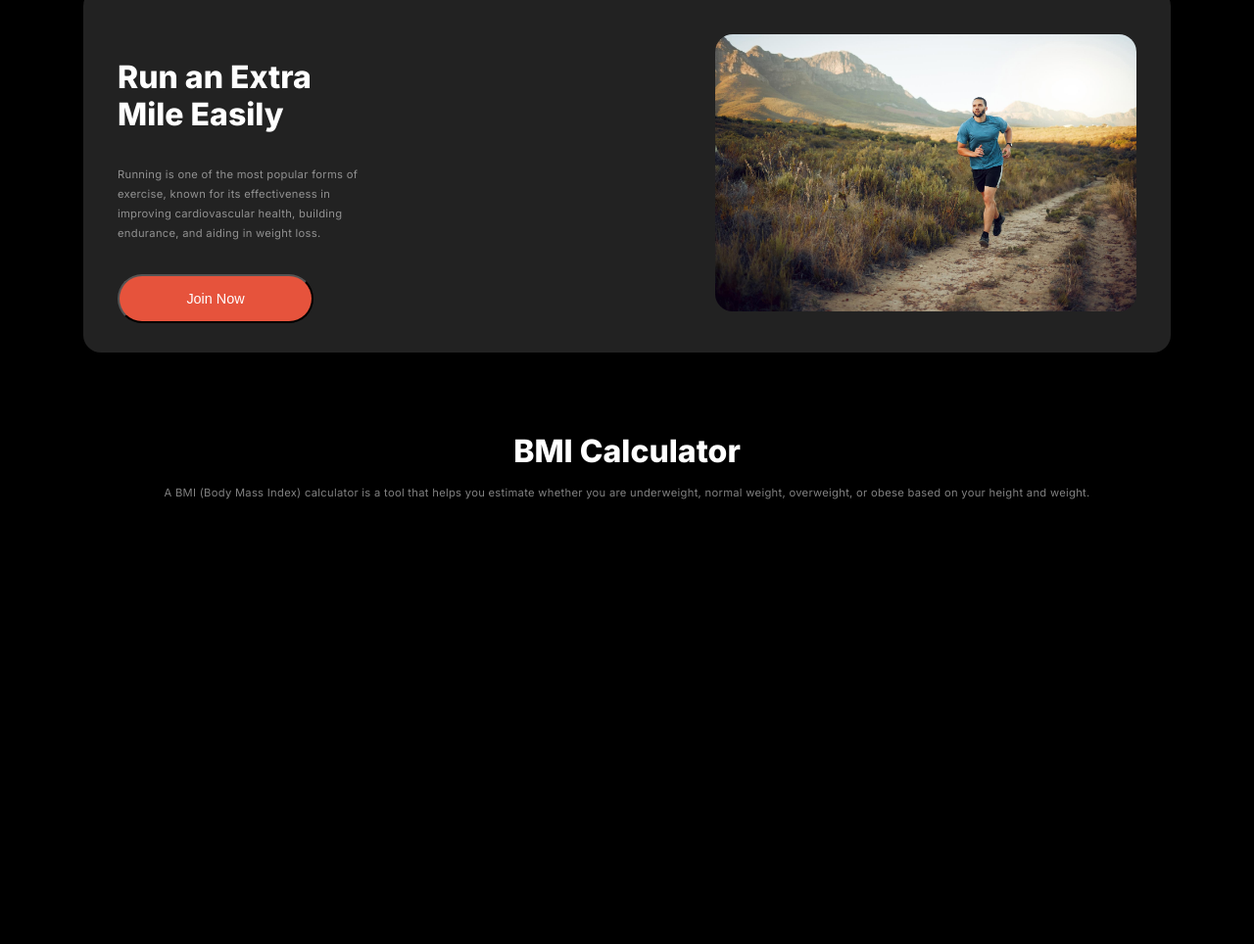
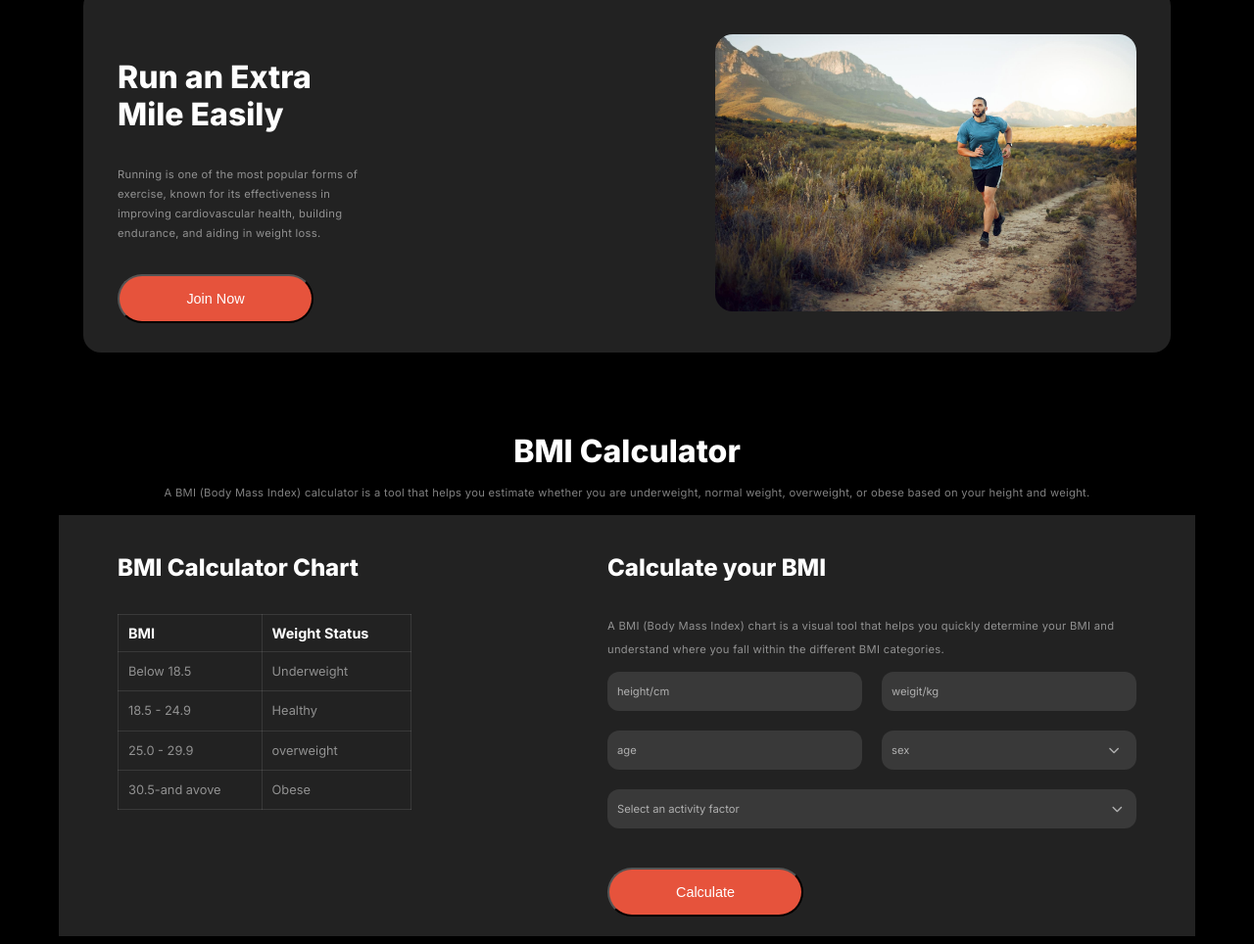
Before and after one commit to Billal223328/B10-Assignment2, a plain HTML site: page index.html in a window 1280 px wide. Shown: the part 1274-2238 px from the top of the page at 98% size. Before the commit the page ends 1808 px from the top, so only its background shows below. Drawn offline with Linux system fonts and the light colour scheme.

Commit message:
bmi chart section done

```diff
--- a/index.html
+++ b/index.html
@@ -88,6 +88,48 @@
             <h3 class="bmi-title">BMI Calculator</h3>
             <p class="bmi-description">A BMI (Body Mass Index) calculator is a tool that helps you estimate whether you are underweight, normal weight, overweight, or obese based on your height and weight.</p>
         </div>
+        <div class="bmi-chart-section">
+            <div>
+                <h4 class="bmi-title1">BMI Calculator Chart</h4>
+                <table>
+                    <thead>
+                        <tr class="th">
+                            <th class="thead">BMI</th>
+                            <th class="thead">Weight Status</th>
+                        </tr>
+                    </thead>
+                    <tbody>
+                     <tr class="tr">
+                         <td class="first">Below 18.5</td>
+                         <td>Underweight</td>
+                     </tr>
+                     <tr class="tr">
+                         <td>18.5 - 24.9</td>
+                         <td>Healthy</td>
+                     </tr>
+                     <tr class="tr">
+                         <td>25.0 - 29.9</td>
+                         <td>overweight</td>
+                     </tr>
+                     <tr class="tr">
+                         <td>30.5-and avove</td>
+                         <td>Obese</td>
+                     </tr>
+                    </tbody>
+                  </table>
+            </div>
+            <div>
+                <h4 class="bmi-title1">Calculate your BMI</h4>
+                <p class="bmi-description">A BMI (Body Mass Index) chart is a visual tool that helps you quickly determine your BMI and understand where you fall within the different BMI categories. </p>
+               <div class="grid">
+                <div class="grid-box">height/cm</div>
+                <div class="grid-box">weigit/kg</div>
+                <div class="grid-box">age</div>
+                <div class="grid-box">sex <i id="down1" class="fa fa-chevron-down"aria-hidden="true"></i></div>
+                <div class="grid-box" id="box-5">Select an activity factor<i id="down" class="fa fa-chevron-down"aria-hidden="true"></i></div>
+                <button class="primary-btn1">Calculate</button>
+               </div>
+        </div>
     </main>
     <footer></footer>
 </body>
--- a/styles/style.css
+++ b/styles/style.css
@@ -289,6 +289,76 @@ span{
     align-items: center;
     margin-top: 50px;
 }
+.bmi-chart-section{
+    max-width: 1040px;
+    /* height: 400px; */
+    /* border: 2px solid red; */
+    margin: 0 auto;
+    background: rgb(34, 34, 34);
+    display: flex;
+    gap: 200px;
+    padding: 20px 60px;
+}
+table{
+    border-collapse:collapse;
+    width: 300px;
+    height: 200px;
+}
+.bmi-title1{
+    color: rgb(255, 255, 255);
+    font-size: 1.5rem;
+    font-weight: 800;
+    line-height: 120%;
+    text-align: left;
+    margin-top: 20px;
+}
+td, th{
+    border: 1px solid rgba(255, 255, 255, 0.1);
+    padding-left: 10px;
+}
+.tr{
+    color: rgba(255, 255, 255, 0.5);
+    font-size: 0.8rem;
+    font-weight: 400;
+    line-height: 120%;
+    text-align: left;
+}
+.th{
+    color: rgb(255, 255, 255);
+    font-size: 0.9rem;
+    font-weight: 400;
+    line-height: 120%;
+    text-align: left;
+}
+.thead{
+    height: 35px;
+}
+.grid-box{
+    background:  rgba(255, 255, 255, 0.1);
+    border-radius: 12px;
+    padding-left: 10px;
+    color: rgba(255, 255, 255, 0.6);
+    font-size: 0.7rem;
+    font-weight: 400;
+    line-height: 40px;
+    letter-spacing: 0px;
+    text-align: left;
+    height: 40px;
+}
+.grid{
+    display: grid;
+    grid-template-columns: repeat(2, 1fr);
+    gap: 20px;
+}
+#box-5{
+    grid-column: span 2;
+}
+#down{
+    padding-left: 380px;
+  }
+  #down1{
+      padding-left: 200px;
+  }
 
 
 
@@ -335,7 +405,17 @@ span{
         flex-direction: column;
         gap: 50px;
     }
-    .bmi-section{
+    .bmi-section, .grid{
         flex-direction: column;
     }
+    .bmi-chart-section{
+        flex-direction: column;
+        gap: 0px;
+    }
+    #down{
+        padding-left: 125px;
+    }
+    #down1{
+        padding-left: 10px;
+    }
 }
```
